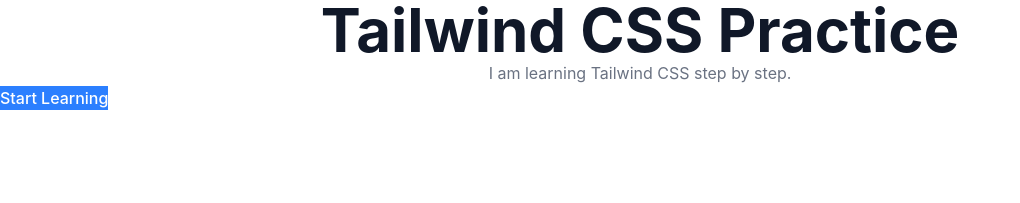
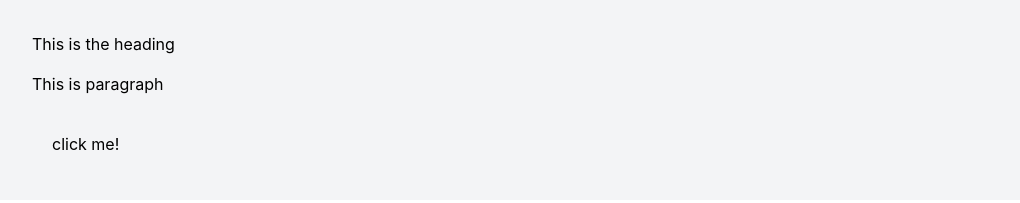
Before and after one commit to sasamir10/tailwind-css-practice, a website built with Vite: page index.html in a window 1280 px wide. Shown: the whole page, without its empty margins (0-1020 px from the left). Built offline with nearby package versions, Linux system fonts and the light colour scheme.

Commit message:
practice: add spacing utilities

```diff
--- a/index.html
+++ b/index.html
@@ -7,15 +7,11 @@
     </head>
 
     <body>
-        <h1 class="text-6xl font-bold text-gray-900 text-center">
-            Tailwind CSS Practice
-        </h1>
-        <p class="text-base text-gray-500 leading-relaxed text-center">
-            I am learning Tailwind CSS step by step.
-        </p>
-        <button class="font-medium text-white bg-blue-500">
-            Start Learning
-        </button>
+        <section class="bg-gray-100 p-8">
+            <h1 class="mb-4">This is the heading</h1>
+            <p class="mb-6">This is paragraph</p>
+            <button class="px-5 py-3">click me!</button>
+        </section>
 
         <script type="module" src="/src/main.js"></script>
     </body>
```
